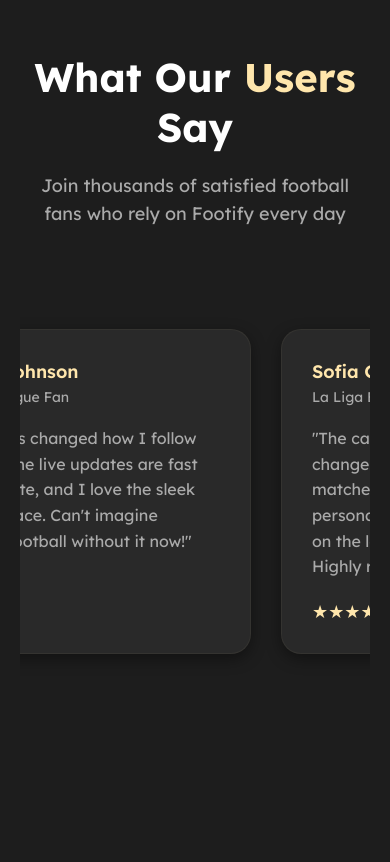
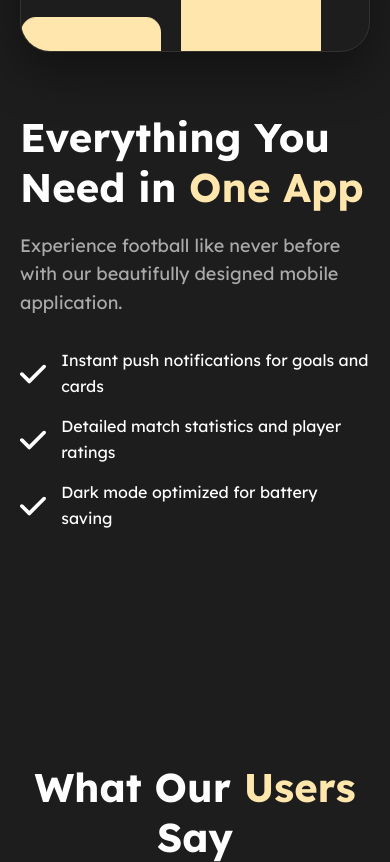
Before and after one commit to Misiix9/FootifyLandingPage, a plain HTML site: page index.html in a window 390 px wide. Shown: the part 3867-4729 px from the top of the page. Drawn offline with nearby package versions, Linux system fonts and the light colour scheme.

Commit message:
Refactor index.html by removing comments and adding app showcase
Removed commented sections for header, mobile menu, hero section, features section, app showcase section, testimonials section, download section, and footer. Added a new app showcase section with a mosaic animation.

```diff
--- a/index.html
+++ b/index.html
@@ -11,7 +11,6 @@
     <link rel="icon" type="image/x-icon" href="images/icon-borderradius.png">
 </head>
 <body>
-    <!-- Header -->
     <header>
         <div class="container header-container">
             <div class="logo">
@@ -29,7 +28,6 @@
         </div>
     </header>
 
-    <!-- Mobile Menu -->
     <div class="mobile-menu">
         <button class="close-menu">✕</button>
         <ul class="mobile-menu-links">
@@ -41,7 +39,6 @@
     </div>
     <div class="overlay"></div>
 
-    <!-- Hero Section -->
     <section class="hero">
         <div class="container">
             <div class="hero-content">
@@ -66,7 +63,6 @@
         </div>
     </section>
 
-    <!-- Features Section -->
     <section class="section" id="features">
         <div class="container">
             <div class="section-header">
@@ -120,19 +116,17 @@
         </div>
     </section>
 
-    <!-- App Showcase Section -->
-    <!-- Replace the existing app-showcase-image div with this -->
+    <section class="section" id="app">
+        <div class="container">
+            <div class="app-showcase">
                 <div class="app-showcase-image">
                     <div class="mosaic-animation-container">
-        <!-- Left Column (scrolling down) -->
                         <div class="mosaic-column left-column">
                             <div class="mosaic-scroll-container">
-                <!-- Duplicate images for seamless looping -->
                                 <div class="mosaic-item" style="background-color: #FFE6AC; height: 200px"></div>
                                 <div class="mosaic-item" style="background-color: #FFE6AC; height: 250px"></div>
                                 <div class="mosaic-item" style="background-color: #FFE6AC; height: 180px"></div>
                                 <div class="mosaic-item" style="background-color: #FFE6AC; height: 220px"></div>
-                <!-- Duplicates -->
                                 <div class="mosaic-item" style="background-color: #FFE6AC; height: 200px"></div>
                                 <div class="mosaic-item" style="background-color: #FFE6AC; height: 250px"></div>
                                 <div class="mosaic-item" style="background-color: #FFE6AC; height: 180px"></div>
@@ -140,14 +134,12 @@
                             </div>
                         </div>
 
-        <!-- Right Column (scrolling up) -->
                         <div class="mosaic-column right-column">
                             <div class="mosaic-scroll-container">
                                 <div class="mosaic-item" style="background-color: #FFE6AC; height: 220px"></div>
                                 <div class="mosaic-item" style="background-color: #FFE6AC; height: 180px"></div>
                                 <div class="mosaic-item" style="background-color: #FFE6AC; height: 250px"></div>
                                 <div class="mosaic-item" style="background-color: #FFE6AC; height: 200px"></div>
-                <!-- Duplicates -->
                                 <div class="mosaic-item" style="background-color: #FFE6AC; height: 220px"></div>
                                 <div class="mosaic-item" style="background-color: #FFE6AC; height: 180px"></div>
                                 <div class="mosaic-item" style="background-color: #FFE6AC; height: 250px"></div>
@@ -157,7 +149,28 @@
                     </div>
                 </div>
 
-    <!-- Testimonials Section -->
+                <div class="app-showcase-content">
+                    <h2>Everything You Need in <span>One App</span></h2>
+                    <p>Experience football like never before with our beautifully designed mobile application.</p>
+                    <ul class="feature-list">
+                        <li>
+                            <img src="/images/check-solid.svg" alt="Check">
+                            <span>Instant push notifications for goals and cards</span>
+                        </li>
+                        <li>
+                            <img src="/images/check-solid.svg" alt="Check">
+                            <span>Detailed match statistics and player ratings</span>
+                        </li>
+                        <li>
+                            <img src="/images/check-solid.svg" alt="Check">
+                            <span>Dark mode optimized for battery saving</span>
+                        </li>
+                    </ul>
+                </div>
+            </div>
+        </div>
+    </section>
+
     <section class="section" id="testimonials">
         <div class="container">
             <div class="section-header">
@@ -227,7 +240,6 @@
         </div>
     </section>
 
-    <!-- Download Section -->
     <section class="section" id="download">
         <div class="container">
             <div class="download">
@@ -260,7 +272,6 @@
         </div>
     </section>
 
-    <!-- Footer -->
     <footer>
         <div class="container">
             <div class="footer-content">
```
Lines whose indentation alone changed are shown as unchanged.
